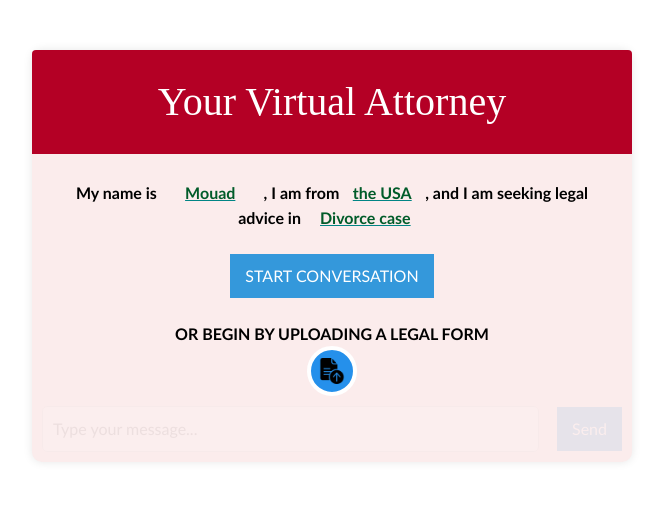
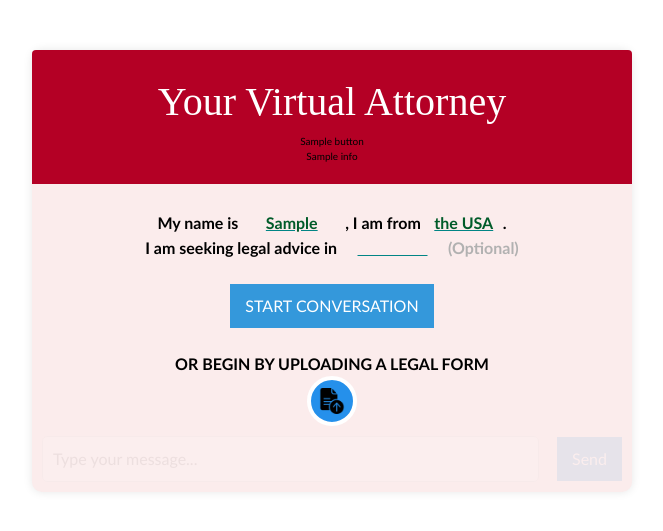
Before and after one commit to MouadMaaziz/virtual_Attorney_openai, a Python web app: template templates/index.html in a window 1280 px wide. Shown: the top 531 px of the page, without its empty margins (308-971 px from the left). Run offline with Jinja, Linux system fonts and the light colour scheme; the template is opened without the code that fills it: most values are stand-ins (such as "Sample title", 1, 10 or a date in 2020).

Commit message:
adding the ability to revisit sessions

```diff
--- a/static/js/app_script.js
+++ b/static/js/app_script.js
@@ -5,6 +5,12 @@ const CHAT_CONTAINER = document.getElementById('chat-container');
 const RESULTS_FORM = document.getElementById('results');
 const USER_INPUT = document.getElementById('user-input');
 let assistant_alias = '';
+
+
+// Prevent the default behaviour of Clear_session form:
+document.getElementById('clear-session').addEventListener('submit',function(event){
+
+} )
 
 // Attach an event listener to the form submission
 document.getElementById("chat-form").addEventListener("submit", function (event) {
@@ -16,12 +22,20 @@ document.getElementById("chat-form").addEventListener("submit", function (event)
 document.getElementById("pre-form").addEventListener("submit", function (event) {
     event.preventDefault(); // prevent the form from submitting in the traditional way
     userName = document.getElementById("user-name").value;
+    customerName = userName
     userCountry = document.getElementById("country").value;
     legalCase = document.getElementById("legal-case").value;
-    initialMessage = `Hello, my name is ${userName}, I am from ${userCountry},
-    and I am seeking legal advice about ${legalCase}`;
+
+    if (legalCase == false){
+        initialMessage = `Hello, my name is ${userName}, I am from ${userCountry}.`
+    }
+    else{
+        initialMessage = `Hello, my name is ${userName}, I am from ${userCountry},
+        and I am seeking legal advice about ${legalCase}`;
+    }
+
     showSpinner();
-    sendMessage(initialMessage);
+    sendMessage(initialMessage,userName);
     hidePreForm();
     showForm();
 });
@@ -34,7 +48,8 @@ RESULTS_FORM.addEventListener("submit", function (event) {
 
 
 // Function to send user input to the server
-function sendMessage(preData = '') {
+function sendMessage(preData = '', userName='') {
+
     // Get user input from the input field
     let userInput = USER_INPUT.value +
         preData;
@@ -73,7 +88,7 @@ function sendMessage(preData = '') {
         xhr.send();
     }
     // Configure and send the AJAX request
-    makeAjaxRequest('/chat?user-input=' + encodeURIComponent(userInput) + '&results=' + encodeURIComponent(results), true);
+    makeAjaxRequest('/chat?userName=' + customerName +'&user-input=' + encodeURIComponent(userInput) + '&results=' + encodeURIComponent(results), true);
 }
 
 
--- a/static/styles.css
+++ b/static/styles.css
@@ -64,6 +64,9 @@ body {
     opacity:0.1;
 }
 
+.pre-chat-container{
+    padding-top: 30px;
+}
 #user-input {
     flex: 1;
     padding: 10px;
@@ -75,6 +78,26 @@ body {
     font-weight: bolder;
     color: red
 }
+
+.optional{
+    color:#b1b1b1;
+}
+.blank{
+    text-decoration: underline;
+    text-decoration-color: rgb(1, 133, 133);
+}
+
+#clear-session{
+    font-size: 10px;
+    color: black;
+}
+#clear-session button{
+    all: initial;
+    font-size: 10px;
+    font-weight: 600 ;
+    text-decoration: underline;
+}
+
 button {
     padding: 10px 15px;
     background-color: #3498db;
@@ -89,12 +112,11 @@ button:hover {
 }
 
 .chat-container p {
-    margin-bottom : 0
+    margin-bottom : 0;
 }
 .intro {
     font-weight: 600;
     text-align: center;
-
 }
 .assistant-chat{
     color:rgb(117, 232, 3)
--- a/templates/index.html
+++ b/templates/index.html
@@ -22,44 +22,56 @@
                     <h1 class="main-header ">
                         <h1> Your Virtual Attorney</h1>
 
+                        <form action="/clear" method="get" id="clear-session">
+                            <p>{{message}} {{button | safe}}
+                                <br>
+                                {{info}}
+
+                            </p>
+
+                        </form>
+
+                </div>
+
             </div>
         </div>
-        </div>
+
         <div class="pre-chat-container">
             <form action="/prechat" method="get" id="pre-form">
                 <div class="list-choice">
                     My name is
                     <input name="user-name" required class="form-select" size="8" type="text" id="user-name"
-                        placeholder="YOUR NAME" value="Mouad">
+                        placeholder="YOUR NAME" value={{clientName}}>
                     , I am from
-
                     <select name='country' class="form-select" required aria-label="Default select example"
                         id="country">
-
                         <option disabled>COUNTRY</option>
-                        <option selected value="USA">the USA</option>
+                        <option selected value="the USA">the USA</option>
                         <option value="CANADA">CANADA</option>
                         <option value="BRAZIL">BRAZIL</option>
+                    </select>.
 
-                    </select>
-                    , and I am seeking legal advice in
-                    <select id='legal-case' name="legal-case" class="form-select" required
-                        aria-label="Default select example">
+                    <br>
+                    I am seeking legal advice in
+                    <select id='legal-case' name="legal-case" class="form-select" aria-label="Default select example">
 
-                        <option selected disabled>LEGAL INQUIRY</option>
-                        <option selected value="Divorce case">Divorce case</option>
+                        <option selected><span
+                                class='blank'>&nbsp;&nbsp;&nbsp;&nbsp;&nbsp;&nbsp;&nbsp;&nbsp;&nbsp;&nbsp;&nbsp;&nbsp;&nbsp;&nbsp;&nbsp;&nbsp;&nbsp;&nbsp;
+                            </span></option>
+                        <option value="Divorce case">Divorce case</option>
                         <option value="Garnishment">Garnishment</option>
                         <option value="Heritage claim">Heritage claim</option>
-                        <option value="Filling out a form">Filling out a form</option>
+                        <option value="Filling out a form">Filling a form</option>
                         <option value="By Law">By Law</option>
 
-                    </select>
+                    </select> <span class ='optional'>(Optional)</span>
                     <br> <br>
                     <button type="submit" form="pre-form">START CONVERSATION</button>
                     <br><br>
-            </form>
+                    </div>
 
                     <p>OR BEGIN BY UPLOADING A LEGAL FORM</p>
+
                     <div class="wrapper">
                         <div class="file-upload">
                             <input type="file" />
@@ -68,6 +80,10 @@
                             </i>
                         </div>
                     </div>
+            </form>
+
+
+
         </div>
         <div id="chat-container" class="chat-content" style="display: none;">
             <p class="intro">Share the details of your situation with our intake bot. When you're finished, simply type
```
Also changed, not shown: app.py (+40 -15 lines), 2 other files. Lines whose indentation alone changed are shown as unchanged.
